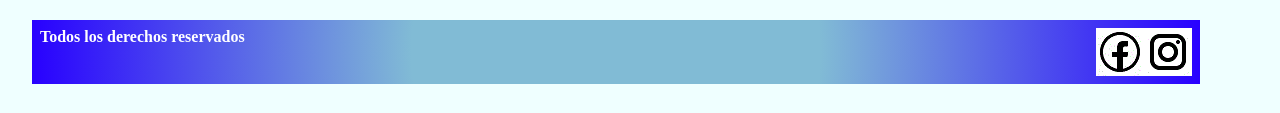
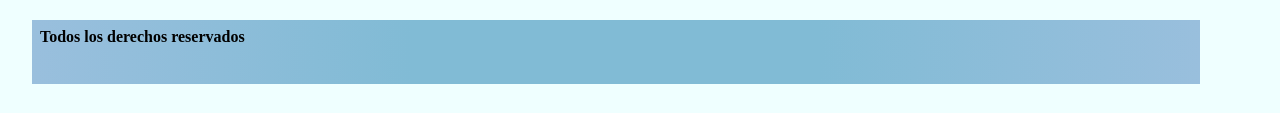
Before and after one commit to Matiasfsm/4ta-entrega, a website: page blog.html in a window 1280 px wide. Shown: the part 871-984 px from the top of the page. Drawn offline with nearby package versions, Linux system fonts and the light colour scheme; a web font is replaced by a local one.

Commit message:
modifique footer

```diff
--- a/SCSS/_footer.scss
+++ b/SCSS/_footer.scss
@@ -9,12 +9,5 @@ footer{
     flex-wrap: nowrap;
     justify-content: space-between;
     background: rgb(129,187,213);
-    background: radial-gradient(circle, rgba(129,187,213,1) 35%, rgba(40,0,255,1) 100%);
-    .iconosRedes{
-        color: #8d8c86;
-        display: flex;
-        .iconosRedes img{
-            opacity: 0.8;
-        }
-    }
+    background: radial-gradient(circle, rgba(129,187,213,1) 35%, rgb(153, 191, 221) 100%);
 }
--- a/SCSS/style.scss
+++ b/SCSS/style.scss
@@ -36,8 +36,7 @@ body{
     h4{
         font-size: 1rem;
         text-align: center;
-        font-weight:bolder;
-        color: white;
+        color: black;
         font-family: 'Suez One', serif;
     }
     p{
--- a/blog.html
+++ b/blog.html
@@ -76,10 +76,6 @@
                 <div>
                     <h4>Todos los derechos reservados</h4>
                 </div>
-                <div class="iconosRedes">
-                    <a href="#"><img src="img/face.gif" alt="logo de facebook" class="redes"></a>
-                    <a href="#"><img src="img/insta.gif" alt="logo de instagram" class="redes"></a>
-                </div>
             </footer>
     </div>
     <script src="js/wow.min.js"></script>
```
Also changed, not shown: contacto.html (+0 -4 lines), index.html (+0 -4 lines), nosotros.html (+0 -4 lines), servicios.html (+0 -4 lines), CSS/main.css, img/face.gif (deleted), img/insta.gif (deleted).
